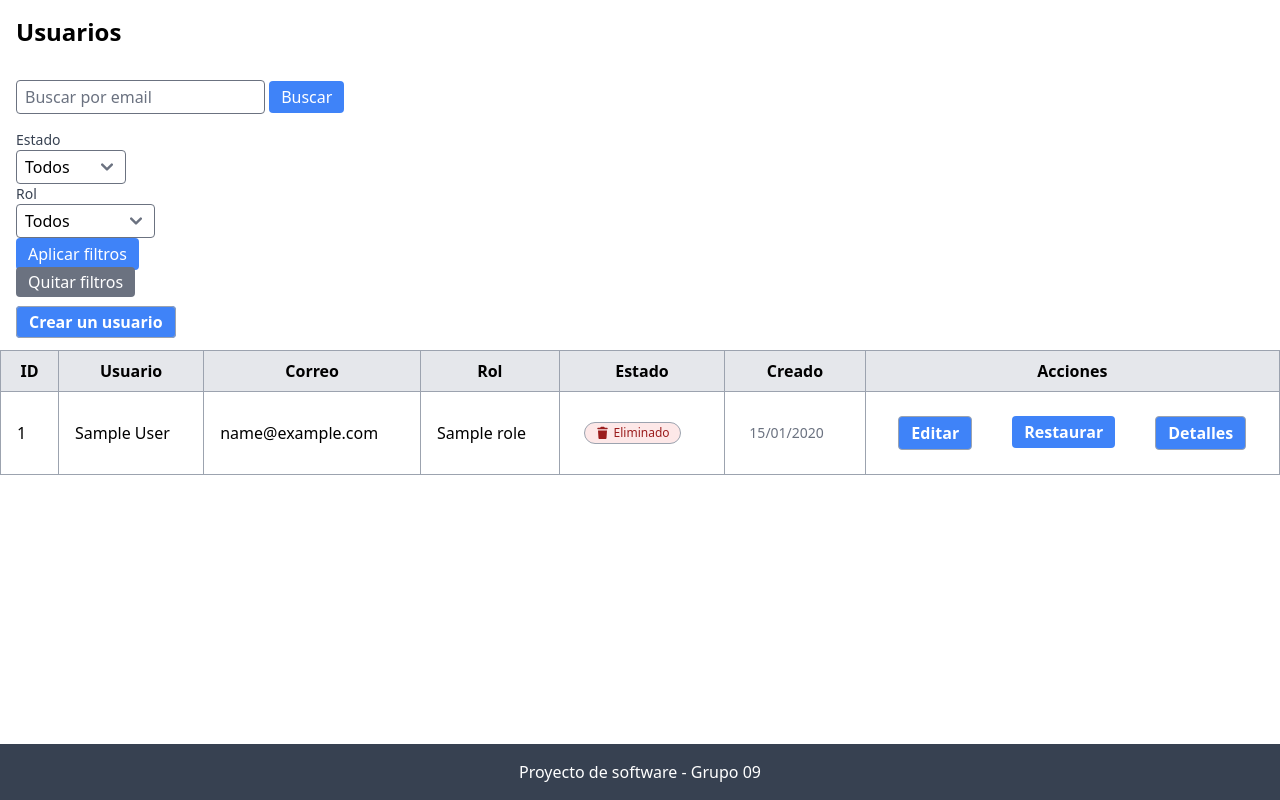
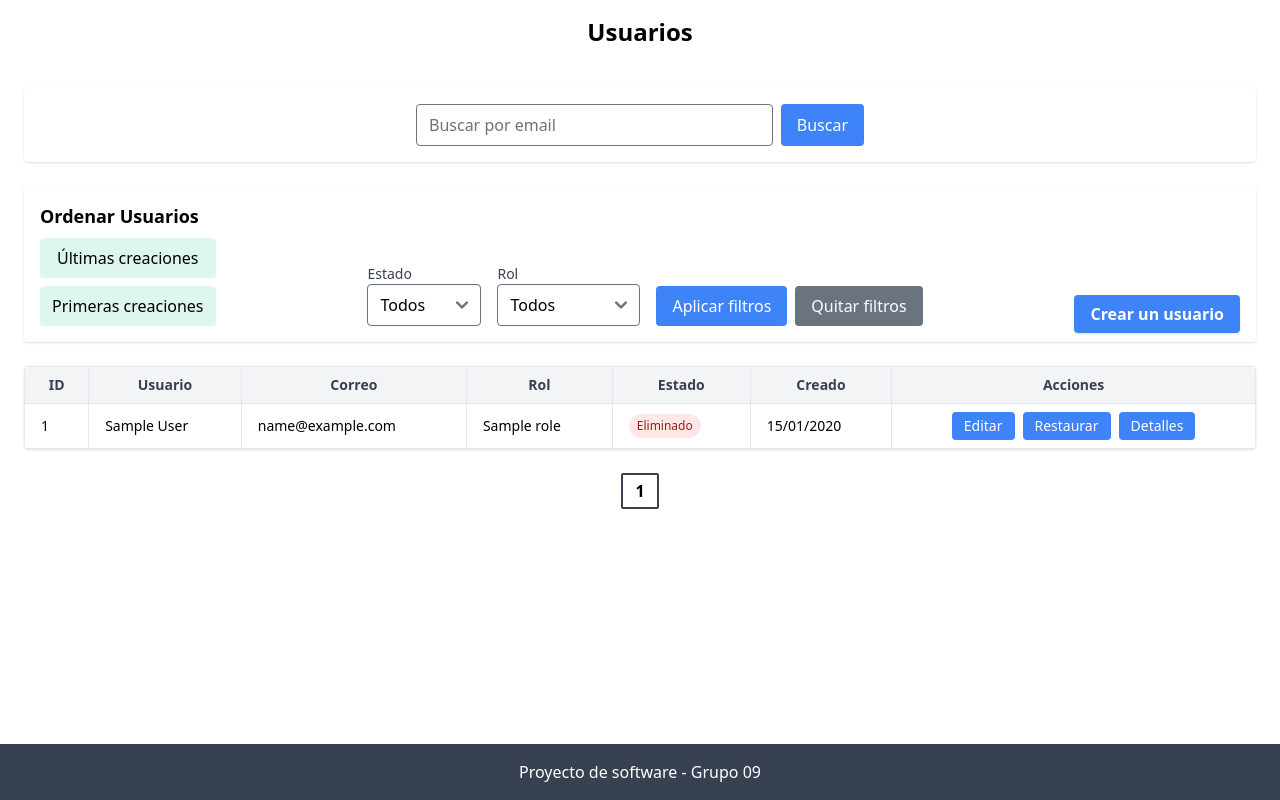
Before and after one commit to UnMatesito/Proyecto-de-Software, a Python web app: template admin/src/web/templates/users/index.html in a window 1280 px wide. Run offline with Jinja, Linux system fonts and the light colour scheme; the template is opened without the code that fills it: most values are stand-ins (such as "Sample title", 1, 10 or a date in 2020); some libraries are stand-ins or nearby versions.

Commit message:
Arreglo estitos y agrego paginacion+ordenamiento

```diff
--- a/admin/src/core/utils/pagination.py
+++ b/admin/src/core/utils/pagination.py
@@ -1,4 +1,4 @@
-def paginate_query(query, page, per_page=1, order_by = "id", sorted_by = "asc"):
+def paginate_query(query, page, per_page=25, order_by = "id", sorted_by = "asc"):
     """
     Pagina una query de SQLAlchemy
 
--- a/admin/src/web/templates/users/index.html
+++ b/admin/src/web/templates/users/index.html
@@ -1,25 +1,63 @@
 {% extends "layout.html" %}
 {% from "macros/button.html" import button %}
+{% from "macros/paginate.html" import paginate %}
 {% block title %}Listado de usuarios{% endblock %}
 
 {% block header %}
-<h1 class="text-2xl font-bold p-4">Usuarios</h1>
+<h1 class="text-2xl font-bold p-4 text-center">Usuarios</h1>
 {% endblock %}
 
 {% block content %}
-<div class="p-4">
-    <div></div>
-        <form method="get" action="{{ url_for('users.search_by_email') }}" class="mb-4">
+<!-- Contenedor general -->
+<div class="p-6 max-w-7xl mx-auto space-y-6">
+        <!-- Contenedor del buscador -->
+    <div class="bg-white shadow rounded p-4 flex items-center justify-center space-x-2">
+        <form method="get" action="{{ url_for('users.search_by_email') }}" class="flex space-x-2 w-full max-w-md">
             <input type="text" name="email" placeholder="Buscar por email"
-            class="border px-2 py-1 rounded">
-            <button type="submit" class="bg-blue-500 hover:bg-blue-700 text-white px-3 py-1 rounded">
+                   class="flex-grow border px-3 py-2 rounded focus:outline-none focus:ring-2 focus:ring-blue-400">
+            <button type="submit"
+                    class="bg-blue-500 hover:bg-blue-600 text-white px-4 py-2 rounded">
                 Buscar
             </button>
         </form>
-        <form method="get" action="/users" class="mb-4">
+    </div>
+
+    <!-- Contenedor filtro y ordenamiento -->
+    <div class="bg-white shadow rounded p-4 flex flex-wrap items-end justify-between gap-4">
+        <!-- Contenedor ordenamiento -->
+        <div>
+            <h3 class="text-lg font-semibold mb-2">Ordenar Usuarios</h3>
+            <ul class="space-y-2">
+                <li>
+                    <a href="{{ url_for('users.index', sorted_by='desc', active=active, role_id=role_id, order_by='created_at') }}"
+                       class="block px-3 py-2 rounded text-center
+                              {% if order_by == 'created_at' and sorted_by == 'desc' %}
+                                bg-green-300 font-semibold
+                              {% else %}
+                                bg-green-100 hover:bg-green-200
+                              {% endif %}">
+                        Últimas creaciones
+                    </a>
+                </li>
+                <li>
+                    <a href="{{ url_for('users.index', sorted_by='asc', active=active, role_id=role_id, order_by='created_at') }}"
+                       class="block px-3 py-2 rounded text-center
+                              {% if order_by == 'created_at' and sorted_by == 'asc' %}
+                                bg-green-300 font-semibold
+                              {% else %}
+                                bg-green-100 hover:bg-green-200
+                              {% endif %}">
+                        Primeras creaciones
+                    </a>
+                </li>
+            </ul>
+        </div>
+
+       <!-- Contenedor filtros -->
+        <form method="get" action="/users" class="flex flex-wrap items-end gap-4">
             <div>
                 <label class="block text-sm font-medium text-gray-700">Estado</label>
-                <select name="active" class="border px-2 py-1 rounded">
+                <select name="active" class="border px-3 py-2 rounded">
                     <option value="">Todos</option>
                     <option value="1" {% if request.args.get('active') == '1' %} selected {% endif %}>Activo</option>
                     <option value="0" {% if request.args.get('active') == '0' %} selected {% endif %}>Inactivo</option>
@@ -27,7 +65,7 @@
             </div>
             <div>
                 <label class="block text-sm font-medium text-gray-700">Rol</label>
-                <select name="role_id" class="border px-2 py-1 rounded">
+                <select name="role_id" class="border px-3 py-2 rounded">
                     <option value="">Todos</option>
                     {% for role in roles %}
                         <option value="{{ role.id }}" {% if request.args.get('role_id') == role.id|string %}selected{% endif %}>
@@ -36,85 +74,87 @@
                     {% endfor %}
                 </select>
             </div>
-             <div>
-                <button type="submit" class="bg-blue-500 hover:bg-blue-700 text-white px-3 py-1 rounded">
+            <div class="flex space-x-2">
+                <button type="submit" class="bg-blue-500 hover:bg-blue-600 text-white px-4 py-2 rounded">
                     Aplicar filtros
                 </button>
-             </div>
-            <div>
-                <a href="/users" class="bg-gray-500 hover:bg-gray-700 text-white px-3 py-1 rounded">
+                <a href="/users" class="bg-gray-500 hover:bg-gray-600 text-white px-4 py-2 rounded">
                     Quitar filtros
                 </a>
             </div>
         </form>
+
+        <!-- Contenedor boton crear usuario -->
         <div>
             <a href="/users/create"
-                class="border border-gray-400 bg-blue-500 hover:bg-blue-700 text-white font-bold py-1 px-3 rounded">
+               class="bg-blue-500 hover:bg-blue-600 text-white font-bold px-4 py-2 rounded shadow">
                 Crear un usuario
             </a>
         </div>
     </div>
 
-    <table class="table-auto border-collapse border border-gray-400 w-full">
-        <thead>
-            <tr class="bg-gray-200">
-                <th class="border border-gray-400 px-4 py-2">ID</th>
-                <th class="border border-gray-400 px-4 py-2">Usuario</th>
-                <th class="border border-gray-400 px-4 py-2">Correo</th>
-                <th class="border border-gray-400 px-4 py-2">Rol</th>
-                <th class="border border-gray-400 px-4 py-2">Estado</th>
-                <th class="border border-gray-400 px-4 py-2">Creado</th>
-                <th class="border border-gray-400 px-4 py-2">Acciones</th>
+   <!-- Contenedor tabla de usuarios -->
+    <div class="bg-white shadow rounded overflow-hidden">
+        <table class="table-auto border-collapse border border-gray-200 w-full text-sm">
+            <thead class="bg-gray-100 text-gray-700">
+                <tr>
+                    <th class="border px-4 py-2">ID</th>
+                    <th class="border px-4 py-2">Usuario</th>
+                    <th class="border px-4 py-2">Correo</th>
+                    <th class="border px-4 py-2">Rol</th>
+                    <th class="border px-4 py-2">Estado</th>
+                    <th class="border px-4 py-2">Creado</th>
+                    <th class="border px-4 py-2">Acciones</th>
                 </tr>
             </thead>
             <tbody>
-            {% for user in users %}
-            <tr>
-                <td class="border border-gray-400 px-4 py-2">{{ user.id }}</td>
-                <td class="border border-gray-400 px-4 py-2">{{ user.first_name }} {{ user.last_name }}</td>
-                <td class="border border-gray-400 px-4 py-2">{{ user.email }}</td>
-                <td class="border border-gray-400 px-4 py-2">{{ user.role.name if user.role else "Sin rol" }}</td>
-                <td class="border border-gray-400 px-6 py-4 whitespace-nowrap ">
+                {% for user in pagination["items"] %}
+                <tr class="hover:bg-gray-50">
+                    <td class="border px-4 py-2">{{ user.id }}</td>
+                    <td class="border px-4 py-2">{{ user.first_name }} {{ user.last_name }}</td>
+                    <td class="border px-4 py-2">{{ user.email }}</td>
+                    <td class="border px-4 py-2">{{ user.role.name if user.role else "Sin rol" }}</td>
+                    <td class="border px-4 py-2">
                         {% if user.deleted_at %}
-                        <span class="border border-gray-400 inline-flex items-center px-2.5 py-0.5 rounded-full text-xs font-medium bg-red-100 text-red-800">
-                            <i class="fas fa-trash mr-1"></i>Eliminado
+                            <span class="inline-flex items-center px-2 py-1 rounded-full text-xs font-medium bg-red-100 text-red-800">
+                                Eliminado
                             </span>
                         {% elif user.blocked %}
-                        <span class="border border-gray-400 inline-flex items-center px-2.5 py-0.5 rounded-full text-xs font-medium bg-orange-100 text-orange-800">
-                            <i class="fas fa-ban mr-1"></i>Bloqueado
+                            <span class="inline-flex items-center px-2 py-1 rounded-full text-xs font-medium bg-orange-100 text-orange-800">
+                                Bloqueado
                             </span>
                         {% elif user.active %}
-                        <span class="border border-gray-400 inline-flex items-center px-2.5 py-0.5 rounded-full text-xs font-medium bg-green-100 text-green-800">
-                            <i class="fas fa-check mr-1"></i>Activo
+                            <span class="inline-flex items-center px-2 py-1 rounded-full text-xs font-medium bg-green-100 text-green-800">
+                                Activo
                             </span>
                         {% else %}
-                        <span class="border border-gray-400 inline-flex items-center px-2.5 py-0.5 rounded-full text-xs font-medium bg-gray-100 text-gray-800">
-                            <i class="fas fa-pause mr-1"></i>Inactivo
+                            <span class="inline-flex items-center px-2 py-1 rounded-full text-xs font-medium bg-gray-100 text-gray-800">
+                                Inactivo
                             </span>
                         {% endif %}
                     </td>
-               <td class="border border-gray-400 px-6 py-4 whitespace-nowrap text-sm text-gray-500">{{ user.created_at.strftime('%d/%m/%Y') if user.created_at else 'N/A' }}</td>
-               <td class="border border-gray-400 px-2 py-6 text-center">
-                    <div class="inline-flex space-x-10 ">
+                    <td class="border px-4 py-2">{{ user.created_at.strftime('%d/%m/%Y') if user.created_at else 'N/A' }}</td>
+                    <td class="border px-4 py-2 text-center">
+                        <div class="flex justify-center space-x-2">
                             <a href="{{ url_for('users.edit', user_id=user.id) }}"
-                        class="border border-gray-400 bg-blue-500 hover:bg-blue-700 text-white font-bold py-1 px-3 rounded">
+                               class="bg-blue-500 hover:bg-blue-600 text-white px-3 py-1 rounded">
                                 Editar
                             </a>
                             {% if user.deleted_at %}
-                        <form action="{{ url_for('users.restore', user_id=user.id) }}" method="post" style="display:inline;">
-                            <button type="submit" class="bg-blue-500 hover:bg-blue-700 text-white font-bold py-1 px-3 rounded">
+                            <form action="{{ url_for('users.restore', user_id=user.id) }}" method="post" class="inline">
+                                <button type="submit" class="bg-blue-500 hover:bg-blue-600 text-white px-3 py-1 rounded">
                                     Restaurar
                                 </button>
                             </form>
                             {% else %}
-                        <form action="{{ url_for('users.delete', user_id=user.id) }}" method="post" style="display:inline;">
-                            <button type="submit" class="bg-blue-500 hover:bg-blue-700 text-white font-bold py-1 px-3 rounded ">
+                            <form action="{{ url_for('users.delete', user_id=user.id) }}" method="post" class="inline">
+                                <button type="submit" class="bg-blue-500 hover:bg-blue-600 text-white px-3 py-1 rounded">
                                     Eliminar
                                 </button>
                             </form>
                             {% endif %}
                             <a href="{{ url_for('users.detail', user_id=user.id) }}"
-                        class="border border-gray-400 bg-blue-500 hover:bg-blue-700 text-white font-bold py-1 px-3 rounded">
+                               class="bg-blue-500 hover:bg-blue-600 text-white px-3 py-1 rounded">
                                 Detalles
                             </a>
                         </div>
@@ -122,10 +162,18 @@
                 </tr>
                 {% else %}
                 <tr>
-                <td colspan="4" class="text-center p-4">No hay usuarios cargados.</td>
+                    <td colspan="7" class="text-center p-4 text-gray-500">No hay usuarios cargados.</td>
                 </tr>
                 {% endfor %}
             </tbody>
         </table>
     </div>
+
+    <!-- Contenedor paginacion -->
+    <div class="flex justify-center mt-4">
+        {{ paginate(pagination, "users.index") }}
+    </div>
+</div>
+
+
 {% endblock %}
--- a/admin/static/css/styles.css
+++ b/admin/static/css/styles.css
@@ -1261,6 +1261,10 @@ select {
   display: block;
 }
 
+.inline {
+  display: inline;
+}
+
 .flex {
   display: flex;
 }
@@ -1377,6 +1381,10 @@ select {
   max-width: 28rem;
 }
 
+.max-w-7xl {
+  max-width: 80rem;
+}
+
 .flex-1 {
   flex: 1 1 0%;
 }
@@ -1391,6 +1399,10 @@ select {
 
 .shrink-0 {
   flex-shrink: 0;
+}
+
+.flex-grow {
+  flex-grow: 1;
 }
 
 .table-auto {
@@ -1444,6 +1456,10 @@ select {
   flex-wrap: wrap;
 }
 
+.items-end {
+  align-items: flex-end;
+}
+
 .items-center {
   align-items: center;
 }
@@ -1520,6 +1536,18 @@ select {
   margin-left: calc(1rem * calc(1 - var(--tw-space-x-reverse)));
 }
 
+.space-x-20 > :not([hidden]) ~ :not([hidden]) {
+  --tw-space-x-reverse: 0;
+  margin-right: calc(5rem * var(--tw-space-x-reverse));
+  margin-left: calc(5rem * calc(1 - var(--tw-space-x-reverse)));
+}
+
+.space-x-5 > :not([hidden]) ~ :not([hidden]) {
+  --tw-space-x-reverse: 0;
+  margin-right: calc(1.25rem * var(--tw-space-x-reverse));
+  margin-left: calc(1.25rem * calc(1 - var(--tw-space-x-reverse)));
+}
+
 .divide-y > :not([hidden]) ~ :not([hidden]) {
   --tw-divide-y-reverse: 0;
   border-top-width: calc(1px * calc(1 - var(--tw-divide-y-reverse)));
@@ -1535,6 +1563,10 @@ select {
   align-self: center;
 }
 
+.overflow-hidden {
+  overflow: hidden;
+}
+
 .overflow-y-auto {
   overflow-y: auto;
 }
@@ -2124,6 +2156,21 @@ select {
   background-color: rgb(156 163 175 / var(--tw-bg-opacity, 1));
 }
 
+.hover\:bg-blue-600:hover {
+  --tw-bg-opacity: 1;
+  background-color: rgb(28 100 242 / var(--tw-bg-opacity, 1));
+}
+
+.hover\:bg-gray-50:hover {
+  --tw-bg-opacity: 1;
+  background-color: rgb(249 250 251 / var(--tw-bg-opacity, 1));
+}
+
+.hover\:bg-gray-600:hover {
+  --tw-bg-opacity: 1;
+  background-color: rgb(75 85 99 / var(--tw-bg-opacity, 1));
+}
+
 .hover\:text-blue-600:hover {
   --tw-text-opacity: 1;
   color: rgb(28 100 242 / var(--tw-text-opacity, 1));
@@ -2204,6 +2251,11 @@ select {
   --tw-ring-color: rgb(194 120 3 / var(--tw-ring-opacity, 1));
 }
 
+.focus\:ring-blue-400:focus {
+  --tw-ring-opacity: 1;
+  --tw-ring-color: rgb(118 169 250 / var(--tw-ring-opacity, 1));
+}
+
 .focus\:ring-offset-2:focus {
   --tw-ring-offset-width: 2px;
 }
```
Also changed, not shown: admin/src/core/services/user_service.py (+18 -1 lines), admin/src/web/controllers/user/user.py (+8 -5 lines). Lines whose indentation alone changed are shown as unchanged.
